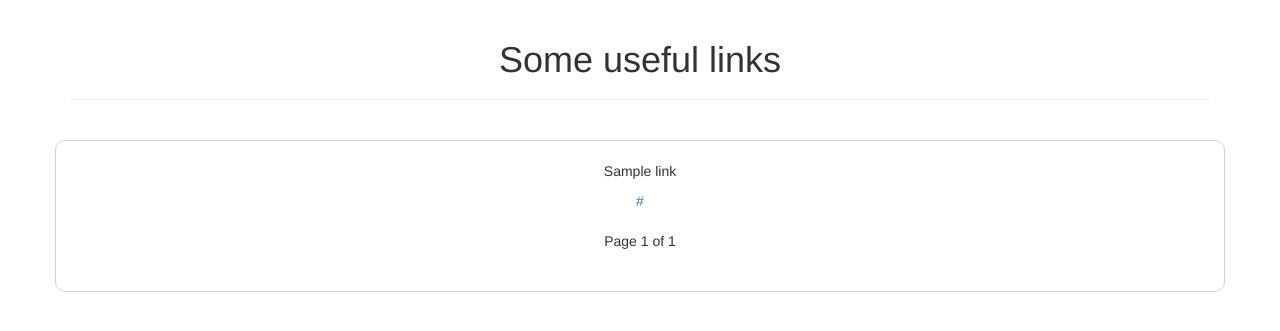
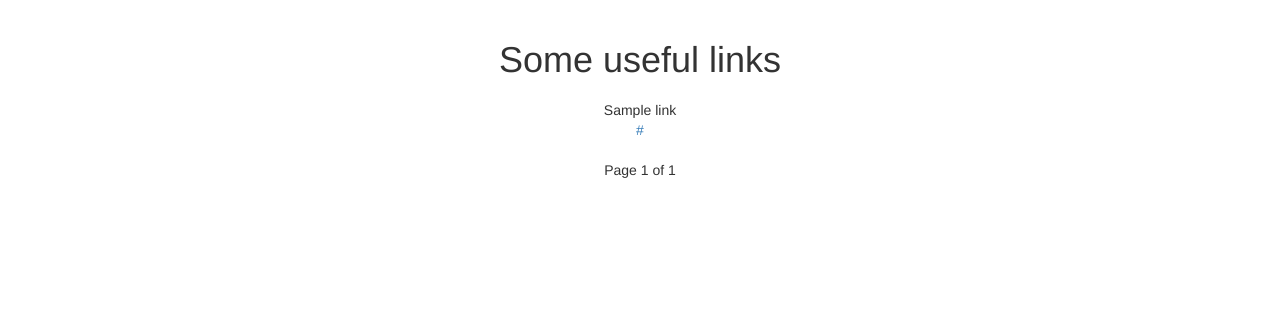
Before and after one commit to labcodes/knowledge, a Django app: page / in a window 1280 px wide. Shown: the top 331 px of the page. Run offline with Django 3.2, Linux system fonts and the light colour scheme; tables that the repository leaves empty hold one stand-in row (values such as "Sample post"); some libraries are stand-ins or nearby versions.

Commit message:
Fix the space between links and titles

```diff
--- a/links/static/links/css/main.css
+++ b/links/static/links/css/main.css
@@ -1,11 +1,17 @@
 .links-row {
-  margin-top: 40px;
-  border-radius: 10px;
-  border: 1px solid #d3d3d3;
   text-align: center;
   padding: 20px;
+  padding-top: 0;
+}
+
+.links-row p {
+  margin-bottom: 0;
+  margin-top: 10px;
 }
 
 .page-header {
   text-align: center;
+  border: 0;
+  padding-bottom: 0;
+  margin-bottom: 0;
 }
```
